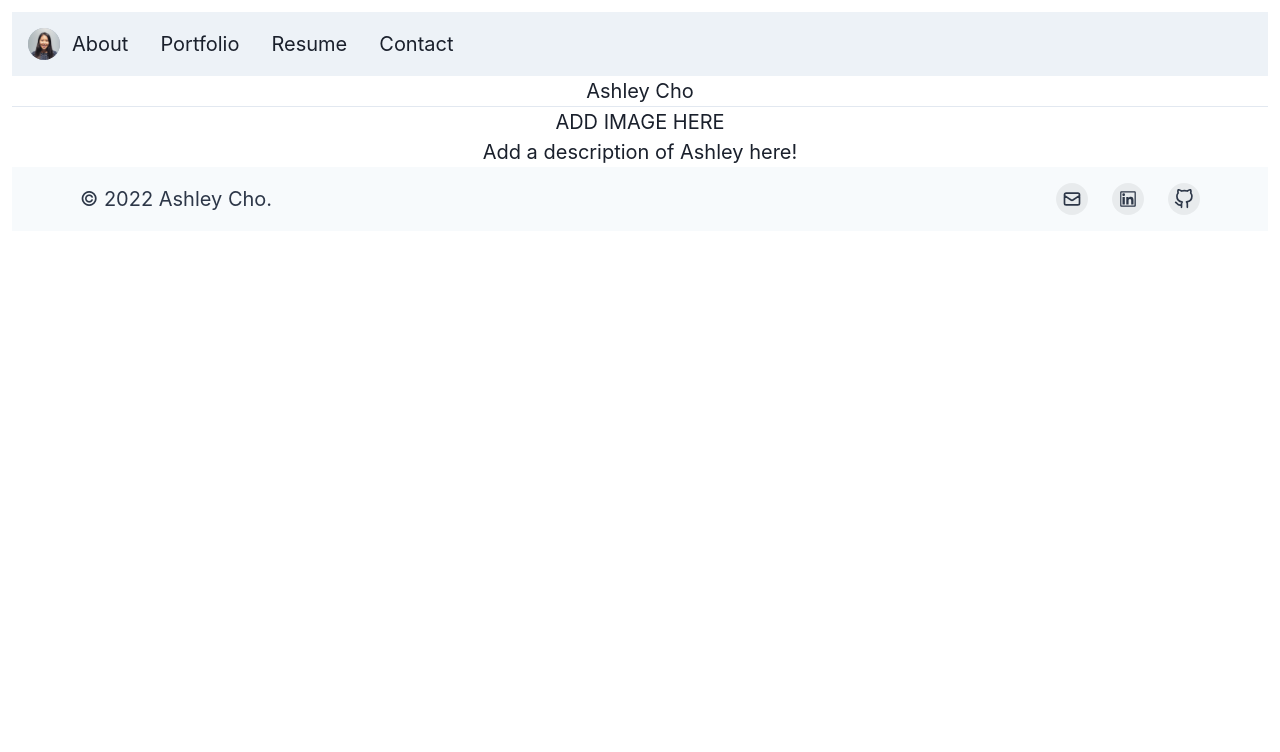
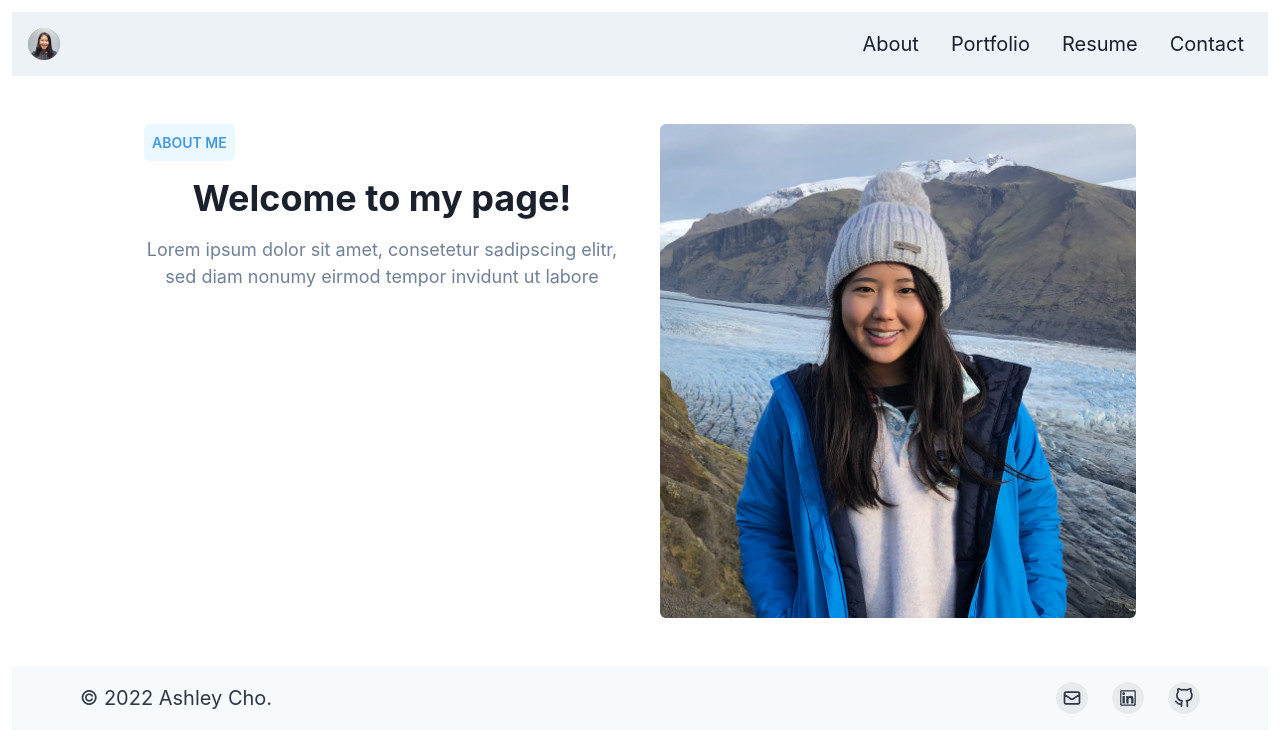
Before and after one commit to acho93/react-portfolio-ac, a React (Create React App) app: page / in a window 1280 px wide. Shown: the top 752 px of the page. Built offline with nearby package versions, Linux system fonts and the light colour scheme.

Commit message:
Links open externally/add styled cards to portfolio

```diff
--- a/src/components/About/index.js
+++ b/src/components/About/index.js
@@ -2,23 +2,133 @@ import React from 'react';
 
 import Layout from '../Layout';
 
-function About() {
+// function About() {
+//     return (
+//         <Layout>
+//             <section>
+//                 <h2 id="about">Ashley Cho</h2>
+//                 <hr></hr>
+
+//                 <div>
+//                     <p>ADD IMAGE HERE</p>
+
+//                     <p>
+//                         Add a description of Ashley here!
+//                     </p>
+//                 </div>
+//             </section>
+//         </Layout>
+//     )
+// }
+
+// export default About;
+
+
+import {
+    Container,
+    SimpleGrid,
+    Image,
+    Flex,
+    Heading,
+    Text,
+    Stack,
+    StackDivider,
+    Icon,
+    useColorModeValue,
+  } from '@chakra-ui/react';
+  import {
+    IoAnalyticsSharp,
+    IoLogoBitcoin,
+    IoSearchSharp,
+  } from 'react-icons/io5';
+  import { ReactElement } from 'react';
+  import AshleyPic from '../../assets/images/ashley-pic.jpg';
+
+//   interface FeatureProps {
+//     text: string;
+//     iconBg: string;
+//     icon?: ReactElement;
+//   }
+
+  const Feature = ({ text, icon, iconBg }) => {
     return (
-        <Layout>
-            <section>
-                <h2 id="about">Ashley Cho</h2>
-                <hr></hr>
+      <Stack direction={'row'} align={'center'}>
+        <Flex
+          w={8}
+          h={8}
+          align={'center'}
+          justify={'center'}
+          rounded={'full'}
+          bg={iconBg}>
+          {icon}
+        </Flex>
+        <Text fontWeight={600}>{text}</Text>
+      </Stack>
+    );
+  };
 
-                <div>
-                    <p>ADD IMAGE HERE</p>
-
-                    <p>
-                        Add a description of Ashley here!
-                    </p>
-                </div>
-            </section>
-        </Layout>
-    )
-}
-
-export default About;
+  export default function About() {
+    return (
+      <Layout>
+      <Container maxW={'5xl'} py={12}>
+        <SimpleGrid columns={{ base: 1, md: 2 }} spacing={10}>
+          <Stack spacing={4}>
+            <Text
+              textTransform={'uppercase'}
+              color={'blue.400'}
+              fontWeight={600}
+              fontSize={'sm'}
+              bg={useColorModeValue('blue.50', 'blue.900')}
+              p={2}
+              alignSelf={'flex-start'}
+              rounded={'md'}>
+              About Me
+            </Text>
+            <Heading>Welcome to my page!</Heading>
+            <Text color={'gray.500'} fontSize={'lg'}>
+              Lorem ipsum dolor sit amet, consetetur sadipscing elitr, sed diam
+              nonumy eirmod tempor invidunt ut labore
+            </Text>
+            {/* <Stack
+              spacing={4}
+              divider={
+                <StackDivider
+                  borderColor={useColorModeValue('gray.100', 'gray.700')}
+                />
+              }>
+              <Feature
+                icon={
+                  <Icon as={IoAnalyticsSharp} color={'yellow.500'} w={5} h={5} />
+                }
+                iconBg={useColorModeValue('yellow.100', 'yellow.900')}
+                text={'Business Planning'}
+              />
+              <Feature
+                icon={<Icon as={IoLogoBitcoin} color={'green.500'} w={5} h={5} />}
+                iconBg={useColorModeValue('green.100', 'green.900')}
+                text={'Financial Planning'}
+              />
+              <Feature
+                icon={
+                  <Icon as={IoSearchSharp} color={'purple.500'} w={5} h={5} />
+                }
+                iconBg={useColorModeValue('purple.100', 'purple.900')}
+                text={'Market Analysis'}
+              />
+            </Stack> */}
+          </Stack>
+          <Flex>
+            <Image
+              rounded={'md'}
+              alt={'feature image'}
+              src={
+                AshleyPic
+              }
+              objectFit={'cover'}
+            />
+          </Flex>
+        </SimpleGrid>
+      </Container>
+      </Layout>
+    );
+  }
--- a/src/components/Contact/index.js
+++ b/src/components/Contact/index.js
@@ -1,6 +1,5 @@
 import React, { useState } from 'react';
 import { validateEmail } from '../../utils/helpers';
-
 
 import {
   FormControl,
--- a/src/components/Footer/index.js
+++ b/src/components/Footer/index.js
@@ -26,6 +26,7 @@ const SocialButton = ({
             cursor={'pointer'}
             as={'a'}
             href={href}
+            target={'_blank'}
             display={'inline-flex'}
             alignItems={'center'}
             justifyContent={'center'}
--- a/src/components/Header/index.js
+++ b/src/components/Header/index.js
@@ -1,5 +1,5 @@
 import React, { useState } from 'react';
-// import Navigation from '../Navigation';
+
 import Navigation from '../Navigation';
 
 function Header() {
--- a/src/components/Navigation/index.js
+++ b/src/components/Navigation/index.js
@@ -5,14 +5,11 @@ import {
   Avatar,
   HStack,
   Link,
-    IconButton,
-    Menu,
   useDisclosure,
   useColorModeValue,
   Stack,
 } from '@chakra-ui/react';
-  import { HamburgerIcon, CloseIcon } from '@chakra-ui/icons';
-  import AshleyPic from '../../assets/images/ashley-photo.jpg'
+import AshleyPic from '../../assets/images/ashley-photo.jpg';
 
 const Links = ['About', 'Portfolio', 'Resume', 'Contact'];
 
@@ -31,23 +28,12 @@ import {
 );
 
 export default function Navigation() {
-    const { isOpen, onOpen, onClose } = useDisclosure();
+  const { isOpen } = useDisclosure();
 
   return (
     <>
       <Box bg={useColorModeValue('gray.100', 'gray.900')} px={4}>
         <Flex h={16} alignItems={'center'} justifyContent={'space-between'}>
-            <IconButton
-              size={'md'}
-              icon={isOpen ? <CloseIcon /> : <HamburgerIcon />}
-              aria-label={'Open Menu'}
-              display={{ md: 'none' }}
-              onClick={isOpen ? onClose : onOpen}
-            />
-            <HStack spacing={1} justify={{base: 'center', md: 'space-between'}}alignItems={'center'}>
-
-              <Flex alignItems={'center'}>
-              <Menu>
           <Button
             as={Link}
             href="/about"
@@ -62,9 +48,7 @@ import {
               }
             />
           </Button>
-              </Menu>
-            </Flex>
-
+          <Flex alignItems={'center'}>
             <HStack
               as={'nav'}
               spacing={4}
@@ -73,8 +57,7 @@ import {
                 <NavLink key={link} src={`/${link.toLocaleLowerCase()}`}>{link}</NavLink>
               ))}
             </HStack>
-            </HStack>
-
+          </Flex>
         </Flex>
 
         {isOpen ? (
--- a/src/components/Portfolio/index.js
+++ b/src/components/Portfolio/index.js
@@ -1,10 +1,13 @@
 import React from 'react';
 import {
+    Box,
+    Center,
+    Divider,
+    Heading,
+    Image,
     SimpleGrid,
-    Box,
-    OrderedList,
-    ListItem,
     Stack,
+    Text,
     chakra,
     useColorModeValue,
     VisuallyHidden,
@@ -30,6 +33,7 @@ const SocialButton = ({
             cursor={'pointer'}
             as={'a'}
             href={href}
+            target={'_blank'}
             display={'inline-flex'}
             alignItems={'center'}
             justifyContent={'center'}
@@ -47,11 +51,58 @@ const SocialButton = ({
 
 function ProjectCard(props) {
     return (
-        <OrderedList styleType='none'>
-            <ListItem><img alt={props.name} src={props.image} /></ListItem>
-            <ListItem><p>{props.name}</p></ListItem>
-            <ListItem><p>{props.description}</p></ListItem>
-            <ListItem>
+        <Center py={12}>
+            <Box
+                role={'group'}
+                p={6}
+                maxW={'330px'}
+                w={'full'}
+                bg={useColorModeValue('white', 'gray.800')}
+                boxShadow={'2xl'}
+                rounded={'lg'}
+                pos={'relative'}
+                zIndex={1}>
+                <Box
+                    rounded={'lg'}
+                    mt={-12}
+                    pos={'relative'}
+                    height={'230px'}
+                    _after={{
+                        transition: 'all .3s ease',
+                        content: '""',
+                        w: 'full',
+                        h: 'full',
+                        pos: 'absolute',
+                        top: 5,
+                        left: 0,
+                        backgroundImage: `url(${props.image})`,
+                        filter: 'blur(15px)',
+                        zIndex: -1,
+                    }}
+                    _groupHover={{
+                        _after: {
+                            filter: 'blur(20px)',
+                        },
+                    }}>
+                    <Image
+                        rounded={'lg'}
+                        height={230}
+                        width={282}
+                        objectFit={'cover'}
+                        src={props.image}
+                        alt={props.name}
+                    />
+                </Box>
+                <Stack direction={'column'} pt={10} align={'center'}>
+                    <Heading fontSize={'2xl'} fontFamily={'body'} fontWeight={500}>
+                        {props.name}
+                    </Heading>
+                    <Stack direction={'column'} align={'center'}>
+                        <Text color={'black'}>
+                            {props.description}
+                        </Text>
+                        <Divider></Divider>
+                        <Text>
                         <Stack direction={'row'} spacing={6}>
                             <SocialButton label={'LinkedIn'} href={props.github}>
                                 <FiGithub />
@@ -60,9 +111,15 @@ function ProjectCard(props) {
                                 <HiOutlineCursorClick />
                             </SocialButton>
                         </Stack>
-            </ListItem>
-            <ListItem><p>{props.languages}</p></ListItem>
-        </OrderedList>
+                        </Text>
+                        <Divider></Divider>
+                        <Text>
+                            {props.languages}
+                        </Text>
+                    </Stack>
+                </Stack>
+            </Box>
+        </Center>
     )
 }
 
--- a/src/index.js
+++ b/src/index.js
@@ -5,8 +5,6 @@ import { ColorModeScript } from '@chakra-ui/react';
 
 import App from './App';
 import reportWebVitals from './reportWebVitals';
-
-
 
 ReactDOM.render(
   <StrictMode>
```
Also changed, not shown: src/assets/images/ashley-pic.jpg (added). Lines whose indentation alone changed are shown as unchanged.
